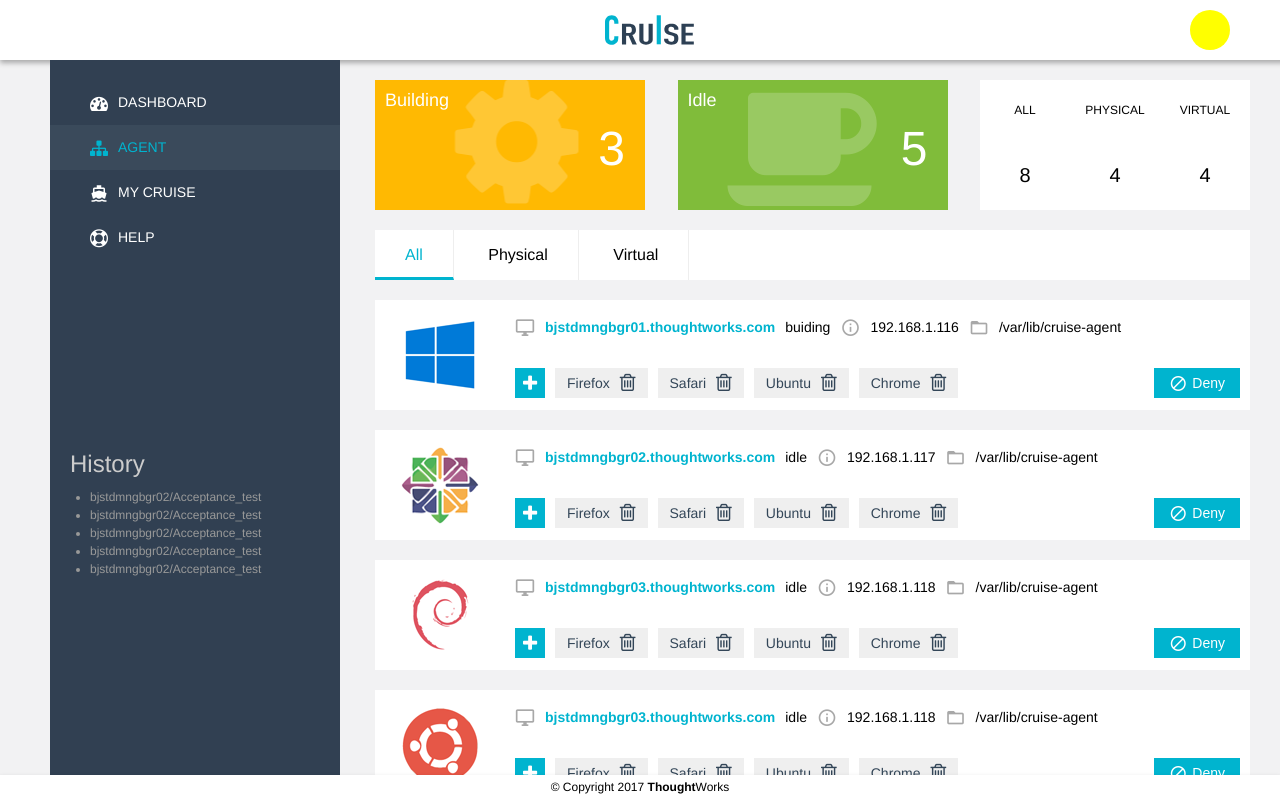
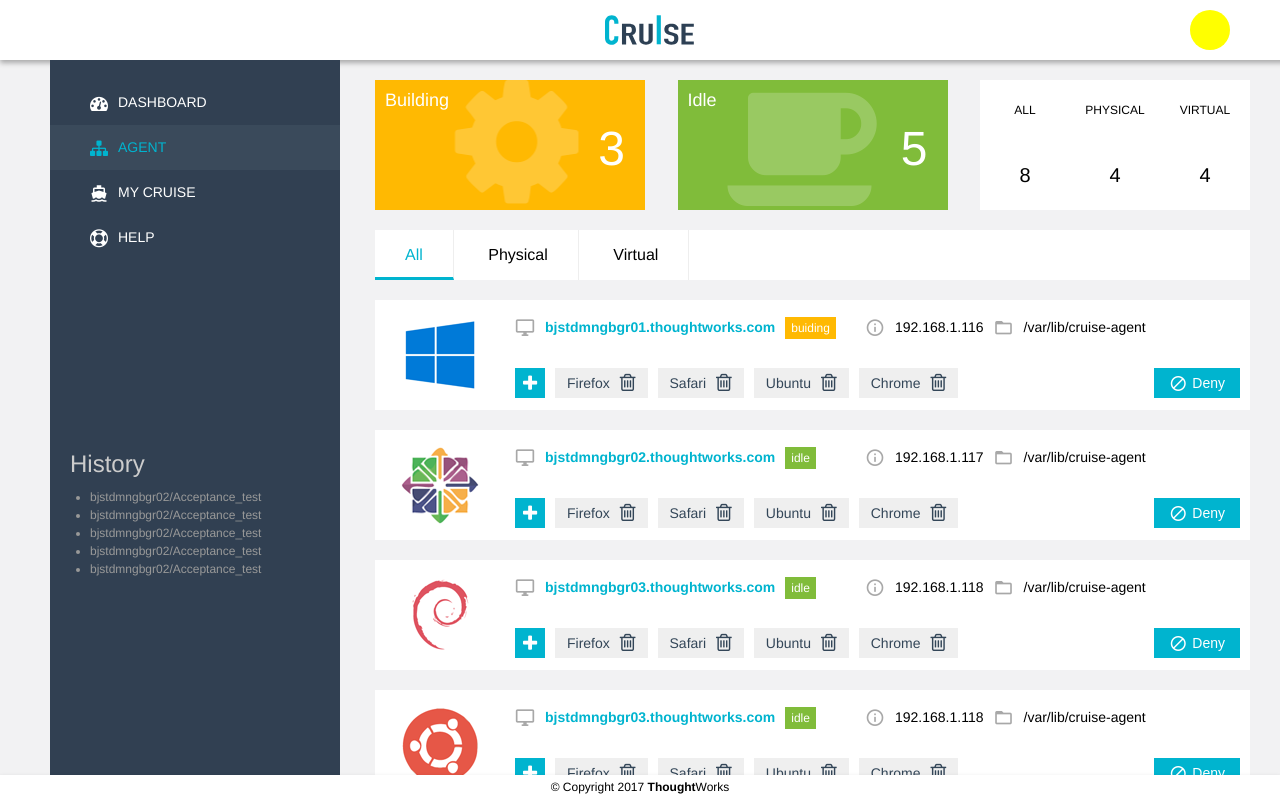
Before and after one commit to co-kevin/cruise, a website built with webpack: page index.html in a window 1280 px wide. Built offline with nearby package versions, Linux system fonts and the light colour scheme; a web font is replaced by a local one.

Commit message:
feat: status style

```diff
--- a/src/components/agent-item.html
+++ b/src/components/agent-item.html
@@ -3,9 +3,11 @@
   <div name="os" class="os"></div>
   <div style="flex: 1;">
     <div class="field-row">
-      <i class="icon-desktop mgr10"></i>
-      <b class="host mgr10" name="host">bjstdmngbgr01.thoughtworks.com</b>
-      <span class="status mgr10" name="status">idle</span>
+      <div class="overview">
+        <i class="icon-desktop mgr10"></i>
+        <b class="host mgr10" name="host">bjstdmngbgr01.thoughtworks.com</b>
+        <div class="status mgr10" name="status">idle</div>
+      </div>
       <i class="icon-info mgr10"></i>
       <span class="ipaddr mgr10" name="ipaddr">192.168.1.117</span>
       <i class="icon-folder mgr10"></i>
--- a/src/entity/agent.js
+++ b/src/entity/agent.js
@@ -37,6 +37,7 @@
     os.classList.add(this.os)
     host.innerHTML = this.host
     status.innerHTML = this.status
+    status.classList.add(this.status)
     ipaddr.innerHTML = this.ipaddr
     path.innerHTML = this.path
     btn.setAttribute('data-id', this.id)
--- a/src/styles/main.scss
+++ b/src/styles/main.scss
@@ -242,8 +242,27 @@
     margin-right: 10px;
   }
 
+  .overview {
+    display: flex;
+    align-items: center;
+    width: 350px;
+  }
+
   .status {
+    font-size: 12px;
+    display: block;
+    color: #fff;
     margin-right: 10px;
+    padding: 0 6px;
+    height: 22px;
+    line-height: 22px;
+
+    &.idle {
+      background-color: $color-success;
+    }
+    &.buiding {
+      background-color: $color-warning;
+    }
   }
 
   i {
```
